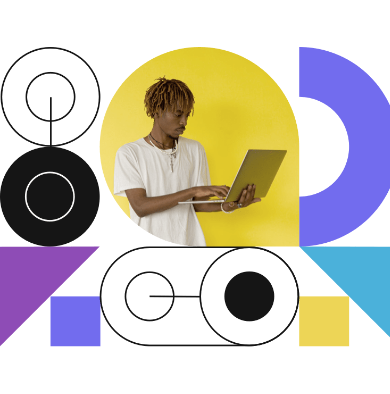
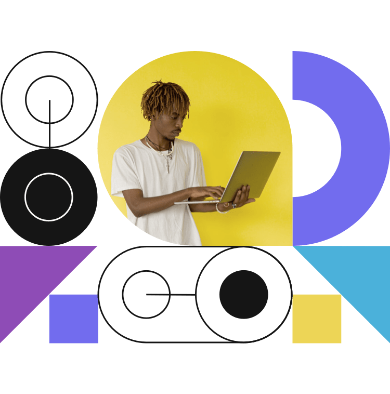
Before and after one commit to Ryusuke66/intro-section-with-dropdown-navigation, a plain HTML site: page index.html in a window 390 px wide. Shown: the part 50-444 px from the top of the page. Drawn offline with Linux system fonts and the light colour scheme.

Commit message:
Update style.css

```diff
--- a/style.css
+++ b/style.css
@@ -262,7 +262,8 @@ main img {
 
 main .right {
     background: url("images/image-hero-desktop.png") no-repeat;
-    background-size: cover;
+    background-size: contain;
+    background-position: center;
     height: 100%;
 }
 
@@ -458,7 +459,8 @@ body:hover .attribution, .attribution:hover {
     main .right {
         display: block;
         background: url("images/image-hero-mobile.png") no-repeat;
-        background-size: cover;
+        background-size: contain;
+        background-position: center;
         height: 300px;
         width: 100%;
     }
```
